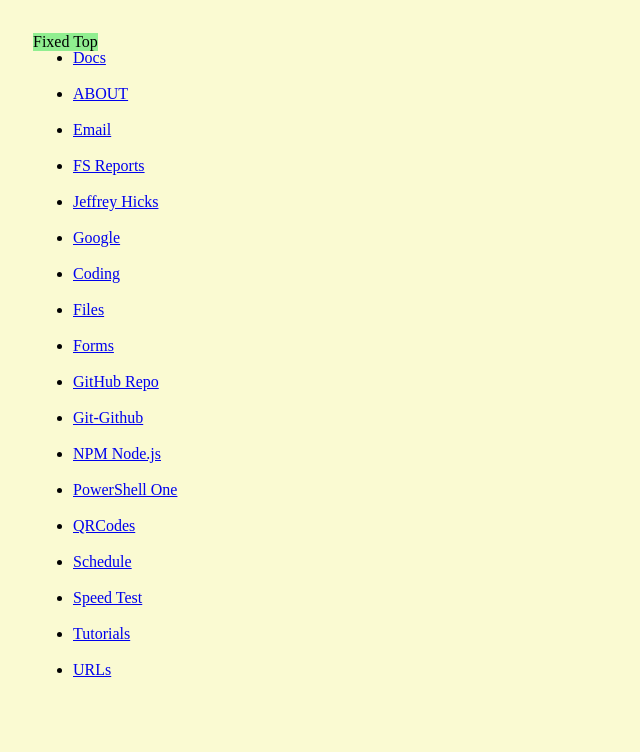
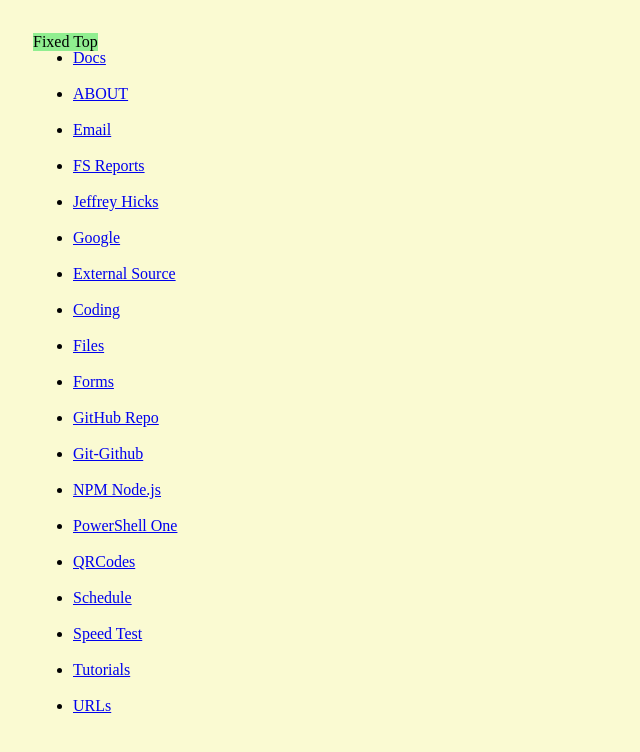
Before and after one commit to KIBrown031/kibrown031.github.io, a plain HTML site: page index.html in a window 1280 px wide. Shown: the top 752 px of the page, without its empty margins (0-640 px from the left). Drawn offline with Linux system fonts and the light colour scheme.

Commit message:
Update index.html

```diff
--- a/index.html
+++ b/index.html
@@ -21,6 +21,7 @@
     <li><a href="/fsreport.txt">FS Reports</a></li><br>
     <li><a href="https://buttondown.com/behind-the-powershell-pipeline/archive/">Jeffrey Hicks</a></li><br>
     <li><a href="https://google.com">Google</a></li><br>
+    <li><a href="view-source:http:google.com">External Source</a></li><br>
     <li><a href="/coding.html">Coding</a></li><br>
     <li><a href="/files.html">Files</a></li><br>
     <li><a href="/simpleform.html">Forms</a></li><br>
```
